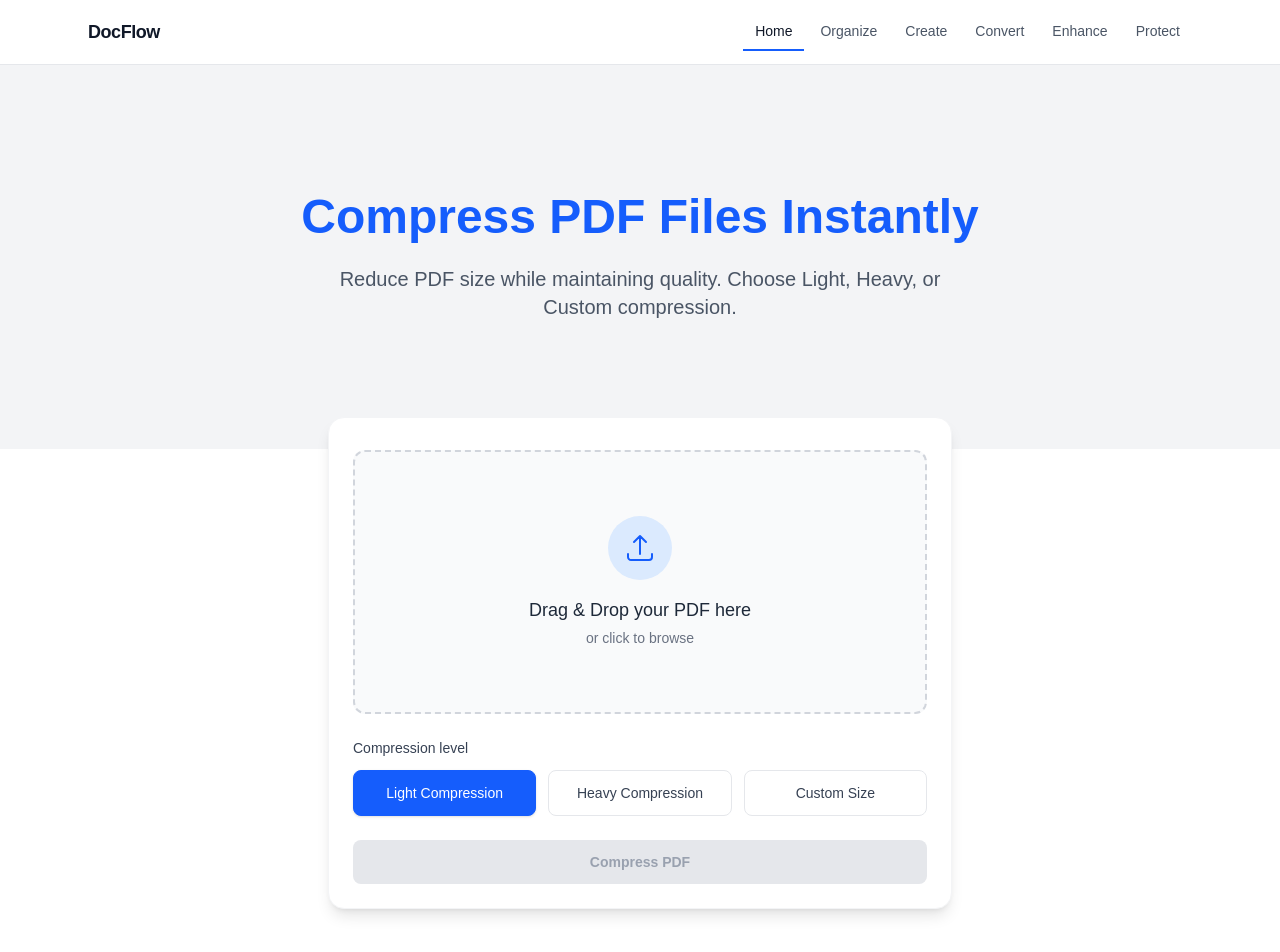
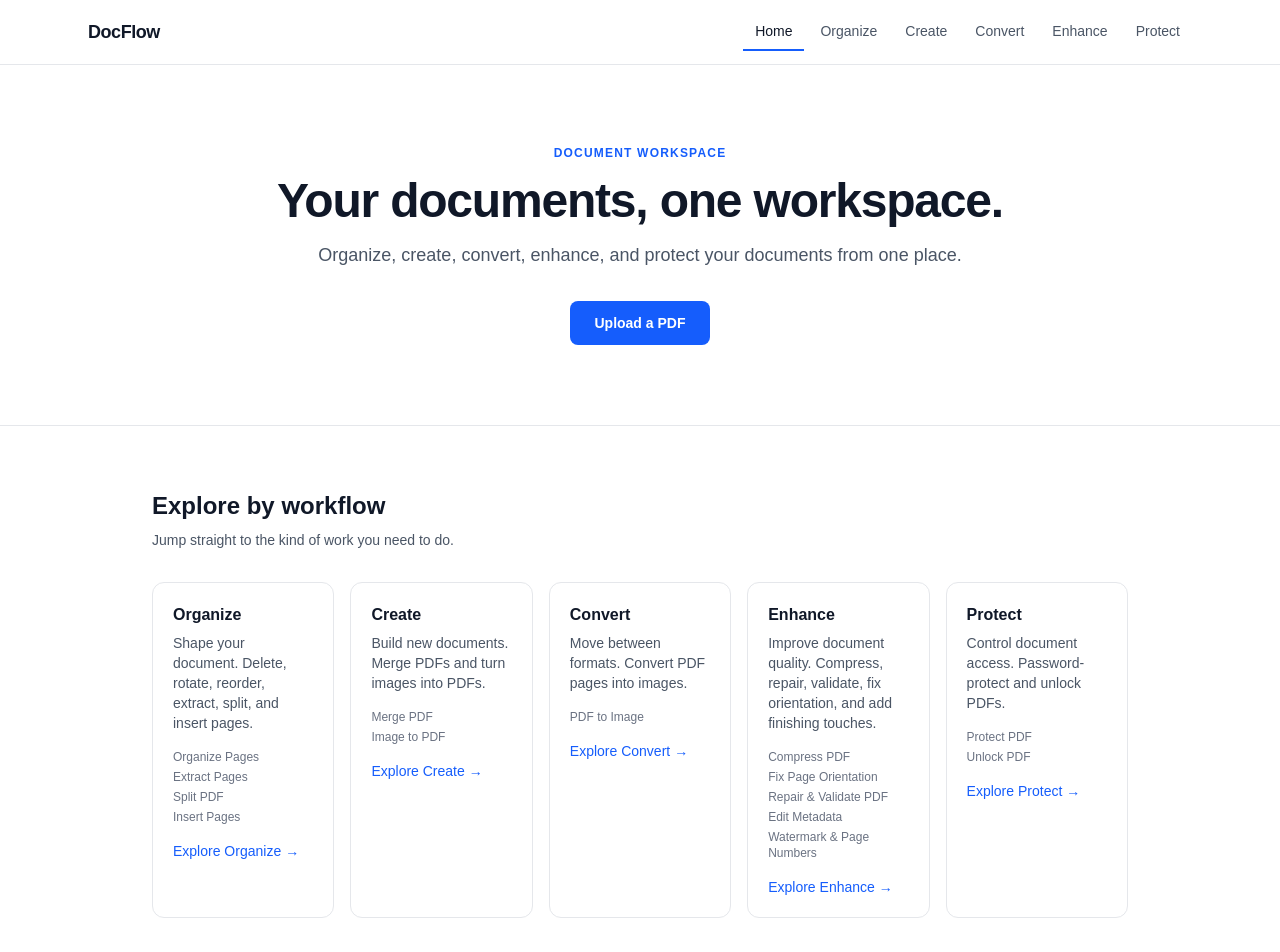
Before and after one commit to prashantgoswami671-ui/doc-flow, a Next.js app: page / in a window 1280 px wide. Shown: the top 952 px of the page. Built offline with nearby package versions, Linux system fonts and the light colour scheme.

Commit message:
feat: rebuild DocFlow homepage

```diff
--- a/app/page.tsx
+++ b/app/page.tsx
@@ -1,65 +1,95 @@
 import AppShell from "../components/AppShell";
-import Hero from "../components/Hero";
+import HomeHero from "../components/home/HomeHero";
+import ToolCategoryGrid from "../components/home/ToolCategoryGrid";
+import OrganizePagesCard from "../components/OrganizePagesCard";
 import ExtractPagesCard from "../components/ExtractPagesCard";
-import OrganizePagesCard from "../components/OrganizePagesCard";
-import FixPageOrientationCard from "../components/FixPageOrientationCard";
+import SplitPdfCard from "../components/SplitPdfCard";
+import InsertPagesCard from "../components/InsertPagesCard";
 import MergePdfCard from "../components/MergePdfCard";
 import ImageToPdfCard from "../components/ImageToPdfCard";
 import PdfToImageCard from "../components/PdfToImageCard";
-import SplitPdfCard from "../components/SplitPdfCard";
-import InsertPagesCard from "../components/InsertPagesCard";
+import UploadCard from "../components/UploadCard";
+import FixPageOrientationCard from "../components/FixPageOrientationCard";
+import RepairValidatePdfCard from "../components/RepairValidatePdfCard";
 import MetadataEditorCard from "../components/MetadataEditorCard";
 import WatermarkPdfCard from "../components/WatermarkPdfCard";
 import ProtectPdfCard from "../components/ProtectPdfCard";
 import UnlockPdfCard from "../components/UnlockPdfCard";
-import RepairValidatePdfCard from "../components/RepairValidatePdfCard";
-import UploadCard from "../components/UploadCard";
 
 export default function Home() {
   return (
     <AppShell>
-      <Hero />
-      <section id="enhance" className="pb-20 -mt-8">
-        <UploadCard />
+      <HomeHero />
+      <ToolCategoryGrid />
+
+      <section id="organize" className="pb-20">
+        <div className="mx-auto max-w-2xl px-4 sm:px-6">
+          <h2 className="text-2xl font-bold text-gray-900">Organize</h2>
+          <p className="mt-1.5 text-sm text-gray-600">
+            Delete, rotate, reorder, extract, split, and insert pages.
+          </p>
+        </div>
+        <div className="mt-8 space-y-12">
+          <OrganizePagesCard />
+          <ExtractPagesCard />
+          <SplitPdfCard />
+          <InsertPagesCard />
+        </div>
       </section>
-      <section className="pb-20">
-        <ExtractPagesCard />
+
+      <section id="create" className="border-t border-gray-200 pb-20 pt-16">
+        <div className="mx-auto max-w-2xl px-4 sm:px-6">
+          <h2 className="text-2xl font-bold text-gray-900">Create</h2>
+          <p className="mt-1.5 text-sm text-gray-600">
+            Merge PDFs and turn images into PDFs.
+          </p>
+        </div>
+        <div className="mt-8 space-y-12">
+          <MergePdfCard />
+          <ImageToPdfCard />
+        </div>
       </section>
-      <section id="organize" className="pb-20">
-        <OrganizePagesCard />
+
+      <section id="convert" className="border-t border-gray-200 pb-20 pt-16">
+        <div className="mx-auto max-w-2xl px-4 sm:px-6">
+          <h2 className="text-2xl font-bold text-gray-900">Convert</h2>
+          <p className="mt-1.5 text-sm text-gray-600">
+            Convert PDF pages into images.
+          </p>
+        </div>
+        <div className="mt-8">
+          <PdfToImageCard />
+        </div>
       </section>
-      <section id="create" className="pb-20">
-        <MergePdfCard />
+
+      <section id="enhance" className="border-t border-gray-200 pb-20 pt-16">
+        <div className="mx-auto max-w-2xl px-4 sm:px-6">
+          <h2 className="text-2xl font-bold text-gray-900">Enhance</h2>
+          <p className="mt-1.5 text-sm text-gray-600">
+            Compress, repair, validate, fix orientation, and add finishing
+            touches.
+          </p>
+        </div>
+        <div className="mt-8 space-y-12">
+          <UploadCard />
+          <FixPageOrientationCard />
+          <RepairValidatePdfCard />
+          <MetadataEditorCard />
+          <WatermarkPdfCard />
+        </div>
       </section>
-      <section className="pb-20">
-        <ImageToPdfCard />
-      </section>
-      <section id="convert" className="pb-20">
-        <PdfToImageCard />
-      </section>
-      <section className="pb-20">
-        <SplitPdfCard />
-      </section>
-      <section className="pb-20">
-        <InsertPagesCard />
-      </section>
-      <section className="pb-20">
-        <MetadataEditorCard />
-      </section>
-      <section className="pb-20">
-        <FixPageOrientationCard />
-      </section>
-      <section className="pb-20">
-        <WatermarkPdfCard />
-      </section>
-      <section id="protect" className="pb-20">
-        <ProtectPdfCard />
-      </section>
-      <section className="pb-20">
-        <UnlockPdfCard />
-      </section>
-      <section className="pb-20">
-        <RepairValidatePdfCard />
+
+      <section id="protect" className="border-t border-gray-200 pb-20 pt-16">
+        <div className="mx-auto max-w-2xl px-4 sm:px-6">
+          <h2 className="text-2xl font-bold text-gray-900">Protect</h2>
+          <p className="mt-1.5 text-sm text-gray-600">
+            Password-protect and unlock PDFs.
+          </p>
+        </div>
+        <div className="mt-8 space-y-12">
+          <ProtectPdfCard />
+          <UnlockPdfCard />
+        </div>
       </section>
     </AppShell>
   );
--- /dev/null
+++ b/components/home/HomeHero.tsx
@@ -0,0 +1,35 @@
+/**
+ * DocFlow homepage hero. Presentation only — communicates the workspace
+ * value proposition and links into the existing upload/compression
+ * workflow under the Enhance section. Must not own PDF/document state or
+ * duplicate upload logic; the actual upload lives in UploadCard.
+ */
+export default function HomeHero() {
+  return (
+    <section className="border-b border-gray-200 bg-white">
+      <div className="mx-auto max-w-5xl px-4 py-16 text-center sm:px-6 sm:py-20">
+        <p className="text-xs font-semibold uppercase tracking-widest text-blue-600">
+          Document Workspace
+        </p>
+
+        <h1 className="mt-4 text-4xl font-bold tracking-tight text-gray-900 sm:text-5xl">
+          Your documents, one workspace.
+        </h1>
+
+        <p className="mx-auto mt-4 max-w-2xl text-lg text-gray-600">
+          Organize, create, convert, enhance, and protect your documents from
+          one place.
+        </p>
+
+        <div className="mt-8 flex items-center justify-center">
+          <a
+            href="#enhance"
+            className="inline-flex items-center justify-center rounded-lg bg-blue-600 px-6 py-3 text-sm font-semibold text-white transition-colors hover:bg-blue-700 focus:outline-none focus-visible:ring-2 focus-visible:ring-blue-500/40"
+          >
+            Upload a PDF
+          </a>
+        </div>
+      </div>
+    </section>
+  );
+}
--- /dev/null
+++ b/components/home/ToolCategoryCard.tsx
@@ -0,0 +1,43 @@
+type ToolCategoryCardProps = {
+  name: string;
+  description: string;
+  tools: readonly string[];
+  href: string;
+};
+
+/**
+ * Homepage entry point into one DocFlow workflow category. Navigation only
+ * — links to the existing in-page category section and must not duplicate
+ * a tool's own UI or business logic.
+ */
+export default function ToolCategoryCard({
+  name,
+  description,
+  tools,
+  href,
+}: ToolCategoryCardProps) {
+  return (
+    <a
+      href={href}
+      className="group flex flex-col rounded-xl border border-gray-200 bg-white p-5 transition-colors hover:border-blue-300 focus:outline-none focus-visible:ring-2 focus-visible:ring-blue-500/40"
+    >
+      <h3 className="text-base font-semibold text-gray-900">{name}</h3>
+      <p className="mt-1.5 text-sm text-gray-600">{description}</p>
+
+      <ul className="mt-4 space-y-1">
+        {tools.map((tool) => (
+          <li key={tool} className="text-xs text-gray-500">
+            {tool}
+          </li>
+        ))}
+      </ul>
+
+      <span className="mt-4 inline-flex items-center text-sm font-medium text-blue-600 group-hover:text-blue-700">
+        Explore {name}
+        <span aria-hidden="true" className="ml-1">
+          →
+        </span>
+      </span>
+    </a>
+  );
+}
--- /dev/null
+++ b/components/home/ToolCategoryGrid.tsx
@@ -0,0 +1,78 @@
+import ToolCategoryCard from "./ToolCategoryCard";
+
+/**
+ * DocFlow's five workflow categories. Mirrors TopBar's NAV_ITEMS and the
+ * section ids rendered in app/page.tsx — every tool listed here must exist
+ * in the repository (see the corresponding *Card component).
+ */
+const CATEGORIES = [
+  {
+    name: "Organize",
+    description:
+      "Shape your document. Delete, rotate, reorder, extract, split, and insert pages.",
+    tools: ["Organize Pages", "Extract Pages", "Split PDF", "Insert Pages"],
+    href: "#organize",
+  },
+  {
+    name: "Create",
+    description: "Build new documents. Merge PDFs and turn images into PDFs.",
+    tools: ["Merge PDF", "Image to PDF"],
+    href: "#create",
+  },
+  {
+    name: "Convert",
+    description: "Move between formats. Convert PDF pages into images.",
+    tools: ["PDF to Image"],
+    href: "#convert",
+  },
+  {
+    name: "Enhance",
+    description:
+      "Improve document quality. Compress, repair, validate, fix orientation, and add finishing touches.",
+    tools: [
+      "Compress PDF",
+      "Fix Page Orientation",
+      "Repair & Validate PDF",
+      "Edit Metadata",
+      "Watermark & Page Numbers",
+    ],
+    href: "#enhance",
+  },
+  {
+    name: "Protect",
+    description: "Control document access. Password-protect and unlock PDFs.",
+    tools: ["Protect PDF", "Unlock PDF"],
+    href: "#protect",
+  },
+] as const;
+
+/**
+ * DocFlow's workflow information architecture. Presentation/navigation
+ * only — must not own PDF/document state or import PDF services.
+ */
+export default function ToolCategoryGrid() {
+  return (
+    <section
+      aria-labelledby="workflow-categories-heading"
+      className="py-14 sm:py-16"
+    >
+      <div className="mx-auto max-w-5xl px-4 sm:px-6">
+        <h2
+          id="workflow-categories-heading"
+          className="text-2xl font-bold text-gray-900"
+        >
+          Explore by workflow
+        </h2>
+        <p className="mt-2 text-sm text-gray-600">
+          Jump straight to the kind of work you need to do.
+        </p>
+
+        <div className="mt-8 grid grid-cols-1 gap-4 sm:grid-cols-2 lg:grid-cols-5">
+          {CATEGORIES.map((category) => (
+            <ToolCategoryCard key={category.name} {...category} />
+          ))}
+        </div>
+      </div>
+    </section>
+  );
+}
```
